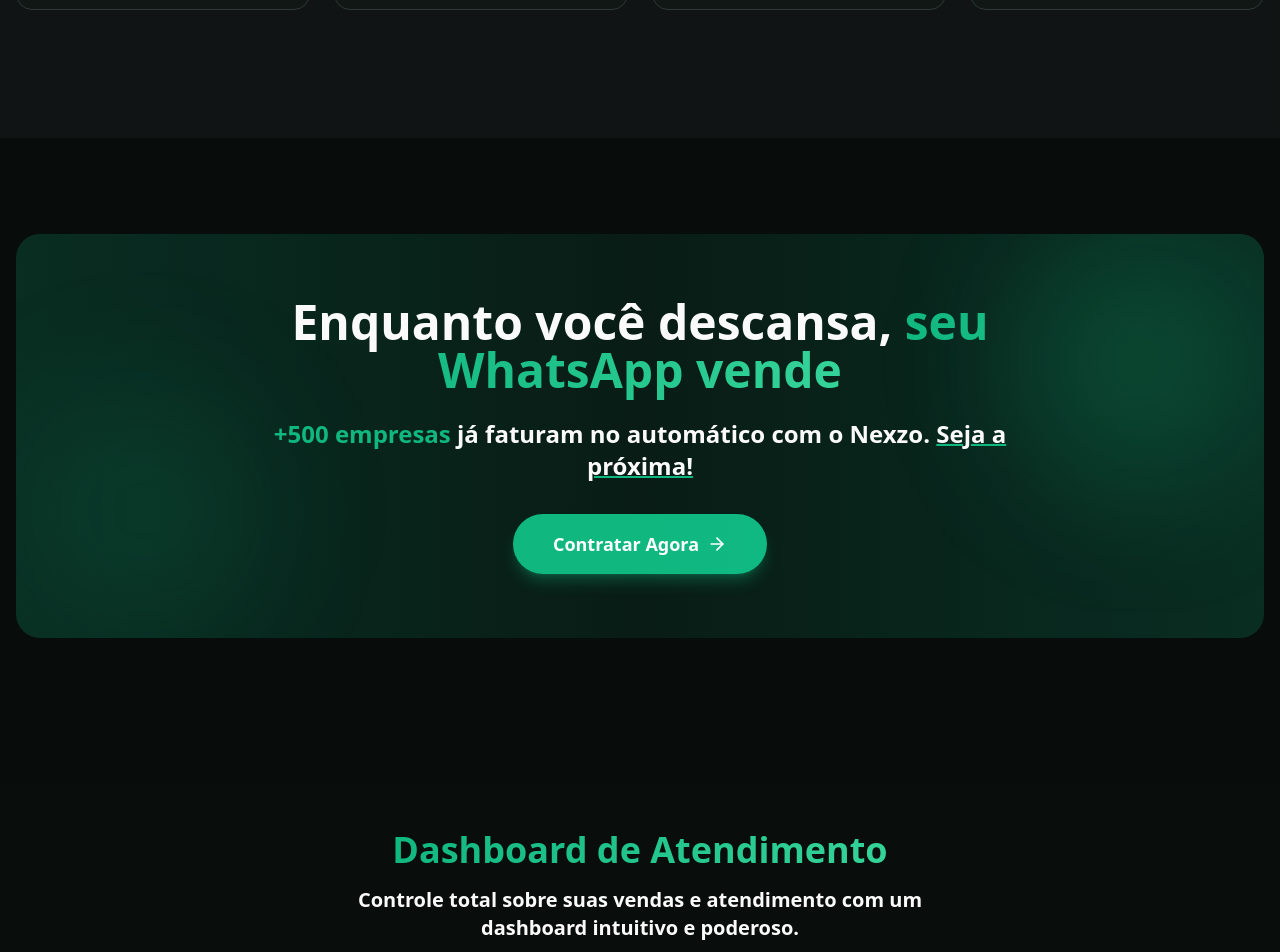
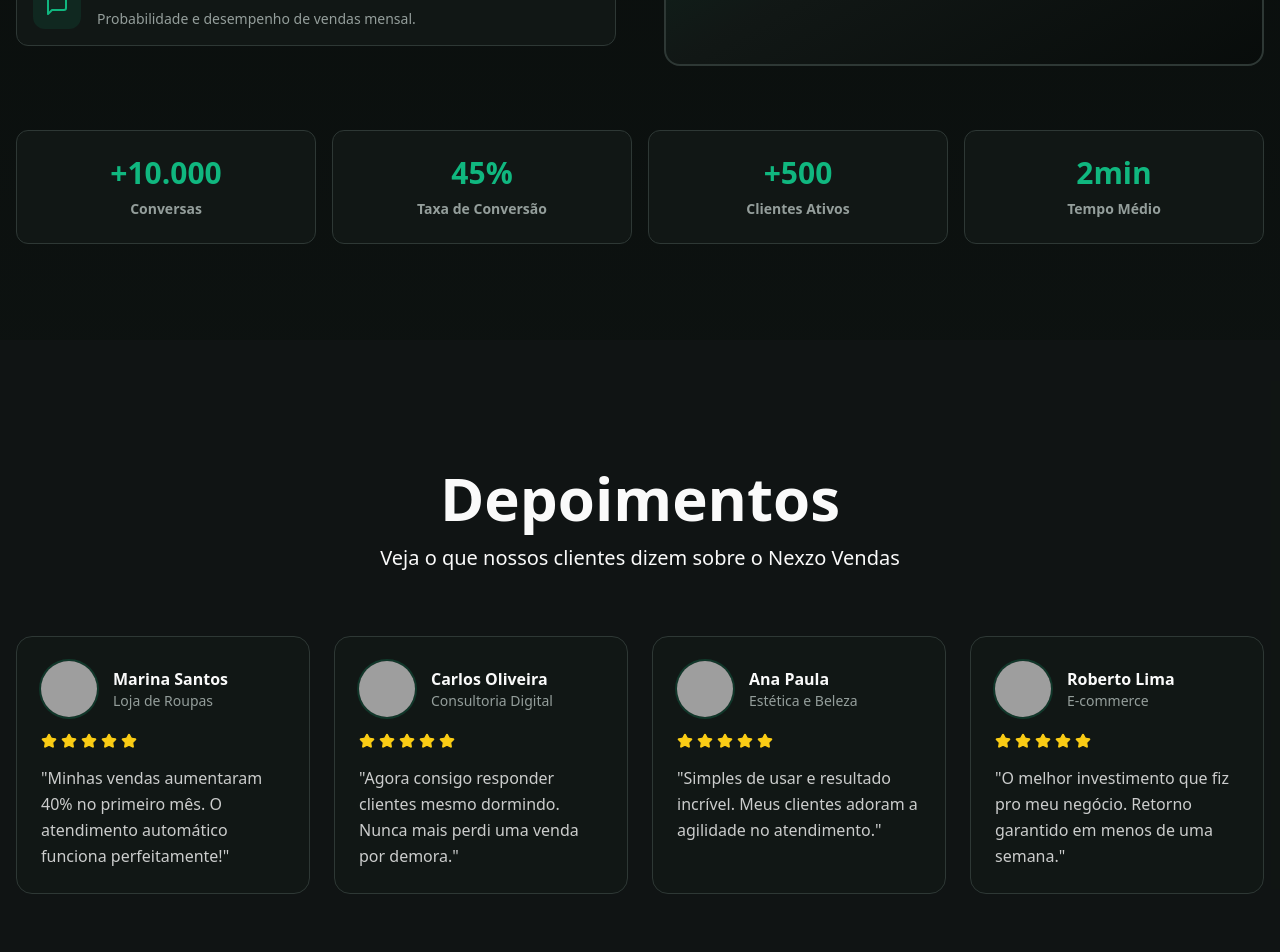
Before and after one commit to tavaresmirako/site-de-vendas-Nexzo-venda-robo-atendente, a React (Vite) app: page / in a window 1280 px wide. Shown: the part 2160-3112 px from the top of the page. Built offline with nearby package versions, Linux system fonts and the light colour scheme; grey boxes are pictures that could not be loaded; the HTML template or start-up script is replaced by a standard one.

Commit message:
feat: move DashboardSection above TestimonialsSection

```diff
--- a/src/pages/Index.tsx
+++ b/src/pages/Index.tsx
@@ -13,9 +13,9 @@ const Index = () => {
       <main>
         <HeroSection />
         <FeaturesSection />
+        <DashboardSection />
         <TestimonialsSection />
         <CTASection />
-        <DashboardSection />
       </main>
       <Footer />
     </div>
```
